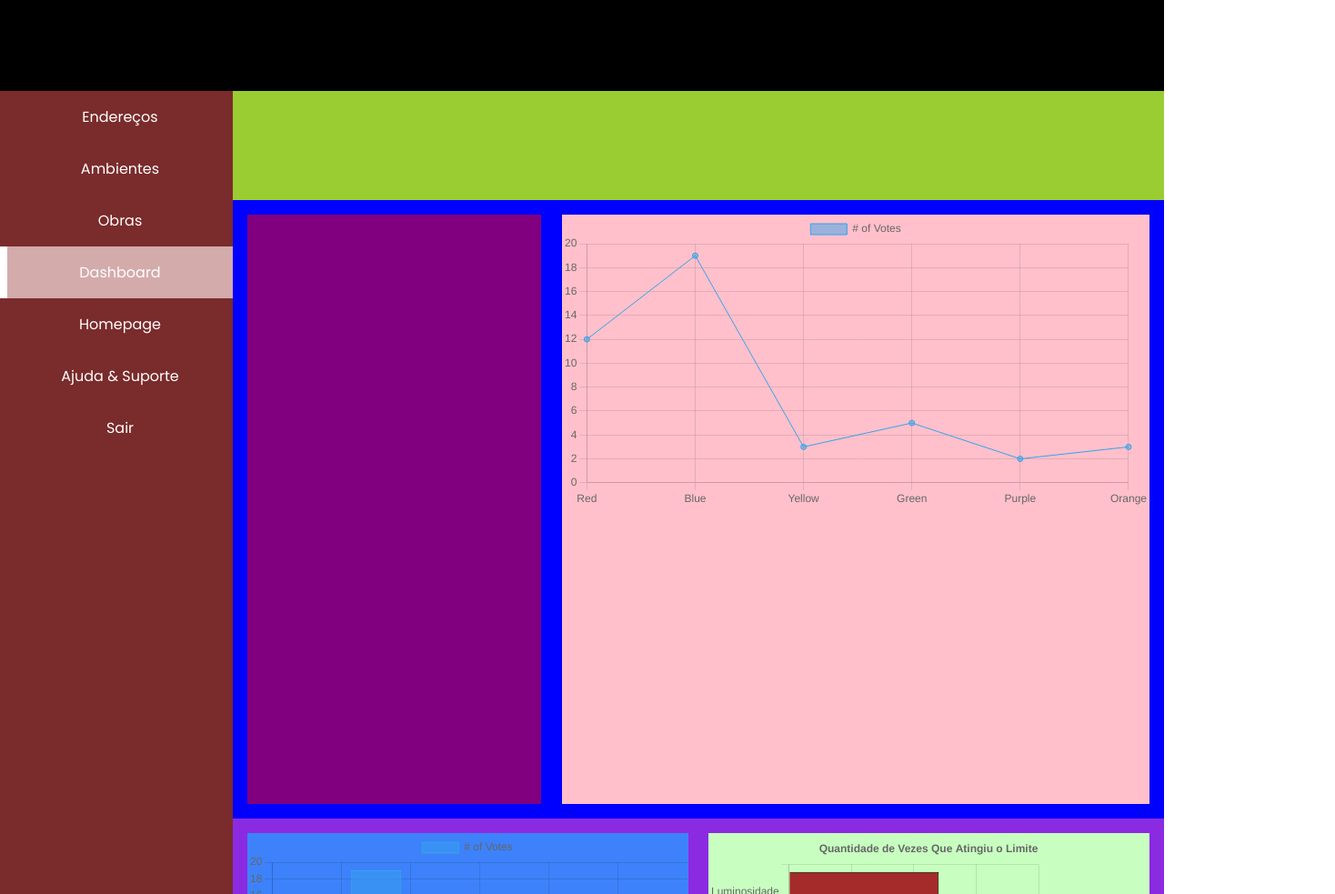
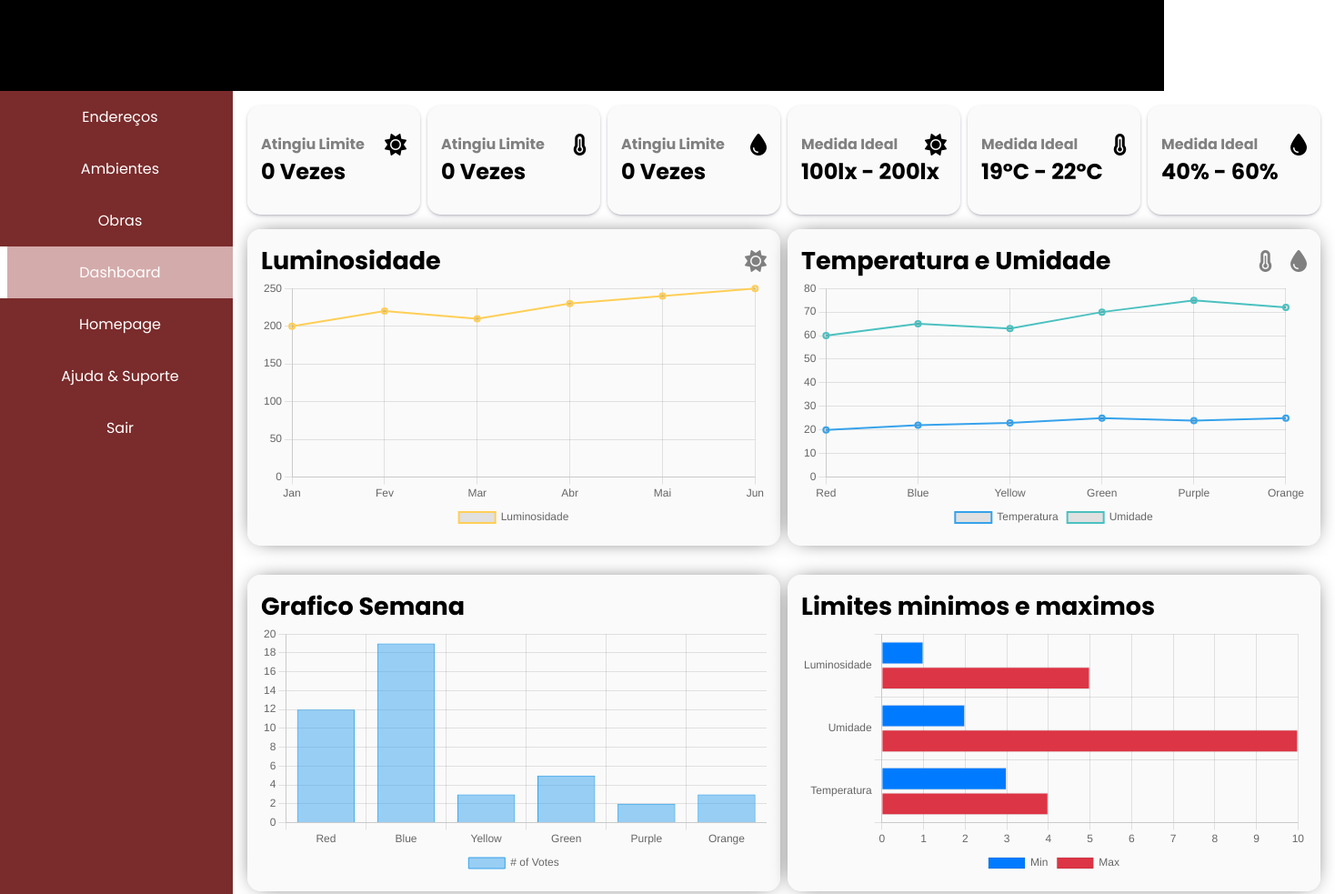
Before and after one commit to Projects-Joao/sptech_infinityart, a website: page public/dashboard.html in a window 1280 px wide. Shown: the top 983 px of the page at 91% size, 1468 px wide, since content can reach past the window. Drawn offline with nearby package versions, Linux system fonts and the light colour scheme.

Commit message:
Git backup

```diff
--- a/app.js
+++ b/app.js
@@ -21,6 +21,7 @@ var avisosRouter = require("./src/routes/avisos");
 var enderecoRouter = require("./src/routes/enderecos");
 var ambientesRouter = require("./src/routes/ambientes");
 var obrasRouter = require ("./src/routes/obras");
+var dashboardRouter = require ("./src/routes/dashboard");
 
 app.use(express.json());
 app.use(express.urlencoded({ extended: false }));
@@ -34,6 +35,7 @@ app.use("/avisos", avisosRouter);
 app.use("/enderecos", enderecoRouter);
 app.use("/ambientes", ambientesRouter);
 app.use("/obras", obrasRouter);
+app.use("/dashboard", dashboardRouter);
 
 app.listen(PORTA_APP, function () {
     console.log(`
--- a/public/css/dashboard.css
+++ b/public/css/dashboard.css
@@ -16,13 +16,12 @@ header {
 
 .dashboard{
     display: flex;
-    flex-direction: row;
     width: 100%;
-    height: 100vh;
+    min-height: 100vh;
 }
 
 .menu-lateral {
-    height: 160%;
+    height: auto;
     width: 20vw;
     background-color: rgb(122, 43, 43);
 }
@@ -67,7 +66,7 @@ li:active {
 .graficos {
     width: 100%;
     height: 100%;
-    background-color: #f4f4f4;
+    /* background-color: #f4f4f4; */
 }
 
 .grid-kpi {
@@ -75,41 +74,103 @@ li:active {
     grid-template-columns: auto auto auto auto auto auto;
     grid-template-rows: auto;
     width: 100%;
-    height: 15%;
-    background-color: yellowgreen;
+    height: 120px;
+    column-gap: 8px;
+    margin-top: 1rem;
+    padding: 0 1rem 0 1rem;
+    justify-content: space-between;
+}
+.graficos .chart-title {
+    display: flex;
+    width: 100%;
+    justify-content: space-between;
+    align-items: center;
+    font-size: 18px;
+}
+.graficos .chart-title i{
+    font-size: 24px;
+    color: #808080;
+}
+.chart-title .icon {
+    display: flex;
+    gap: 20px;
+}
+.grid-kpi .kpi {
+    display: flex;
+    flex-direction: column;
+    justify-content: center;
+    width: 190px;
+    height: 100%;
+    padding: 15px;
+    background: #fafafafa;
+    border-radius: 15px;
+    box-shadow: rgba(50, 50, 93, 0.25) 0px 2px 5px -1px, rgba(0, 0, 0, 0.3) 0px 1px 3px -1px;
+    overflow: hidden;
+}
+.grid-kpi .kpi .title {
+    width: 100%;
+    display: flex;
+    justify-content: space-between;
+    align-items: center;
+    color: #808080;
+}
+.grid-kpi .kpi .title h2 {
+    font-size: 16px;
+}
+.grid-kpi .kpi .title i {
+    font-size: 24px;
+    color: black;
+}
+.grid-kpi .kpi .value {
+    display: flex;
+    justify-content: space-between;
+    align-items: center;
+    font-size: 16px;
+    color: black;
+    text-align: center;
 }
 
 .metricas-graficos {
     width: 100%;
     height: 85%;
-    background-color: blue;
 }
 
 .grid-metricas-graficos {
     width: 100%;
     height: 100%;
     display: grid;
-    grid-template-columns: 1fr 2fr;
-    gap: 1.4rem;
+    grid-template-columns: 1fr 1fr;
+    gap: 0.5rem;
     padding: 1rem;
+}
+
+.dashboard .card-template {
+    padding: 15px;
+    background: #fafafafa;
+    border-radius: 15px;
+    box-shadow: 0px 0px 24px -10px;
+    overflow: hidden;
 }
 
 .metricas{
     width: 100%;
     height: 100%;
-    background-color: purple;
+    padding: 15px;
+    background: #fafafafa;
+    border-radius: 15px;
+    box-shadow: 0px 0px 24px -10px
 }
 
 .graficos-dash{
     width: 100%;
     height: 100%;
-    background-color: pink;
+
 }
 
 .graficos-semana-estado {
     width: 100%;
     height: 60%;
-    background-color: blueviolet;
+    /* background-color: blueviolet; */
 }
 
 .grid-semana-estado {
@@ -117,14 +178,13 @@ li:active {
     height: 100%;
     display: grid;
     grid-template-columns: 1fr 1fr;
-    gap: 1.4rem;
+    gap: .5rem;
     padding: 1rem;
 }
 
 .grafico-semana {
     width: 100%;
     height: 100%;
-    background-color: rgb(61, 130, 250);
 }
 
 .grafico-estado {
@@ -132,129 +192,5 @@ li:active {
     height: 100%;
     justify-content: center;
     align-items: center;
-    background-color: rgb(200, 255, 192);
+    /* background-color: rgb(200, 255, 192); */
 }
-
-/*
-.alertas_kpi {
-    width: 20px;
-    height: 20px;
-
-
-}
-
-.sectionObras {
-    display: flex;
-    justify-content: space-around;
-    align-items: center;
-
-    width: 100%;
-    height: 400px;
-
-
-}
-
-.containerDescObra {
-    background-color: white;
-    display: flex;
-    justify-content: center;
-    align-items: start;
-
-    padding-top: 10px;
-    width: 250px;
-    height: 340px;
-
-    border-radius: 10px;
-    box-shadow: 0px 4px 4px  rgba(0, 0, 0, 0.25);
-
-}
-
-.containerMetricas {
-    background-color: white;
-    display: flex;
-    justify-content: center;
-    align-items: start;
-
-    padding-top: 10px;
-    width: 250px;
-    height: 340px;
-
-    border-radius: 10px;
-    box-shadow: 0px 4px 4px  rgba(0, 0, 0, 0.25);
-}
-
-.titulo_metrica{
-    color: black;
-    font-size: 20px;
-    font-weight: bold;
-    font-family: Verdana, Geneva, Tahoma, sans-serif;
-
-}
-
-
-.Obras {
-
-    width: 180px;
-    height: 180px;
-
-    border-radius: 5px;
-}
-
-.mainContainer {
-    background-color: white;
-    display: flex;
-    width: 700px;
-    height: 350px;
-
-    border-radius: 10px;
-    box-shadow: 0px 4px 4px  rgba(0, 0, 0, 0.25);
-
-
-}
-
-.section_MinMax {
-    display: flex;
-    flex-direction: column;
-    justify-content: center;
-    align-items: center;
-    gap: 25px;
-    width: 100%;
-    height: 350px;
-}
-
-.container_GraficosMinMax {
-    display: flex;
-    flex-direction: row;
-    gap: 180px;
-
-}
-
-.fraseIndicadora_minMax {
-    color: black;
-    font-size: 25px;
-    font-weight: bold;
-    font-family: Verdana, Geneva, Tahoma, sans-serif;
-}
-
-.container_tituloGrafico {
-    display: flex;
-    flex-direction: column;
-    gap: 10px;
-}
-
-.titulo_grafico {
-    color: black;
-    font-size: 20px;
-    font-weight: bold;
-    font-family: Verdana, Geneva, Tahoma, sans-serif;
-}
-
-.grafico_minMax {
-    background-color: white;
-    width: 300px;
-    height: 250px;
-
-    border-radius: 10px;
-    box-shadow: 0px 4px 4px  rgba(0, 0, 0, 0.25);
-
-} */
--- a/public/dashboard.html
+++ b/public/dashboard.html
@@ -5,14 +5,11 @@
   <meta charset="UTF-8" />
   <meta name="viewport" content="width=device-width, initial-scale=1.0" />
   <title>Dashboard</title>
-  <link
-      rel="shortcut icon"
-      href="assets/icon/favicon.ico"
-      type="image/x-icon"
-    />
+  <link rel="shortcut icon" href="assets/icon/favicon.ico" type="image/x-icon" />
   <link rel="stylesheet" href="css/dashboard.css" />
 </head>
 
+<script src="https://kit.fontawesome.com/64ceb195cd.js" crossorigin="anonymous"></script>
 <script src="https://cdn.jsdelivr.net/npm/chart.js"></script>
 
 <body>
@@ -58,58 +55,130 @@
     <section class="graficos">
 
       <div class="grid-kpi">
+        <!-- Luminosidade -->
+        <div class="kpi">
+          <div class="title">
+            <h2>Atingiu Limite</h2>
+            <i class="fa-solid fa-sun"></i>
+          </div>
+          <div class="value">
+            <h2><span id="lux">0</span> Vezes</h2>
+          </div>
+        </div>
 
-        <div class="kpis">
+        <!-- Temperatura -->
+        <div class="kpi">
+          <div class="title">
+            <h2>Atingiu Limite</h2>
+            <i class="fa-solid fa-temperature-three-quarters"></i>
+          </div>
+          <div class="value">
+            <h2><span id="lux">0</span> Vezes</h2>
+          </div>
+        </div>
 
-          <div class="kpi"></div>
-          <div class="kpi"></div>
-          <div class="kpi"></div>
-          <div class="kpi"></div>
-          <div class="kpi"></div>
-          <div class="kpi"></div>
+        <!-- Umidade -->
+        <div class="kpi">
+          <div class="title">
+            <h2>Atingiu Limite</h2>
+            <i class="fa-solid fa-droplet"></i>
+          </div>
+          <div class="value">
+            <h2><span id="lux">0</span> Vezes</h2>
+          </div>
+        </div>
 
+        <!-- Medida Luz -->
+        <div class="kpi">
+          <div class="title">
+            <h2>Medida Ideal</h2>
+            <i class="fa-solid fa-sun"></i>
+          </div>
+          <div class="value">
+            <h2>100lx - 200lx</h2>
+          </div>
+        </div>
+
+        <!-- Medida Temperatura -->
+        <div class="kpi">
+          <div class="title">
+            <h2>Medida Ideal</h2>
+            <i class="fa-solid fa-temperature-three-quarters"></i>
+          </div>
+          <div class="value">
+            <h2>19ºC - 22ºC</h2>
+          </div>
+        </div>
+
+        <!-- Medida Umidade -->
+        <div class="kpi">
+          <div class="title">
+            <h2>Medida Ideal</h2>
+            <i class="fa-solid fa-droplet"></i>
+          </div>
+          <div class="value">
+            <h2>40% - 60%</h2>
+          </div>
         </div>
 
       </div>
+
+
+
 
       <div class="metricas-graficos">
 
         <div class="grid-metricas-graficos">
 
-          <div class="metricas">
-            <div class="infoMetricas"></div>
-          </div>
 
-          <div class="graficos-dash">
+          <!-- Grafico Luz -->
+          <div class="card-template graficos-dash">
+            <div class="chart-title">
+              <h2>Luminosidade</h2>
+              <i class="fa-solid fa-sun"></i>
+            </div>
             <div class="graficoMedidas">
-              <canvas id="graficos-dash"></canvas>
+              <canvas id="graficoLDR"></canvas>
             </div>
           </div>
 
+          <!-- Grafico Temperatura e Umidade -->
+          <div class="card-template graficos-dash">
+            <div class="chart-title">
+              <h2>Temperatura e Umidade</h2>
+              <div class="icon">
+                <i class="fa-solid fa-temperature-three-quarters"></i>
+                <i class="fa-solid fa-droplet"></i>
+              </div>
+            </div>
+            <div class="graficoMedidas">
+              <canvas id="graficoDHT"></canvas>
+            </div>
+          </div>
         </div>
-
       </div>
 
       <div class="graficos-semana-estado">
-
         <div class="grid-semana-estado">
-
           <div class="grafico-semana">
-
-            <div class="graficoSemana">
+            <div class="card-template graficoSemana">
+              <div class="chart-title">
+                <h2>Grafico Semana</h2>
+              </div>
               <canvas id="grafico-semana"></canvas>
             </div>
           </div>
-
-          <div class="grafico-estado">
-            <div class="graficoEstado">
+          <div class="card-template grafico-estado">
+            <div class="chart-title">
+              <h2>Limites minimos e maximos</h2>
+            </div>
+            <div class=" graficoEstado">
               <canvas id="graficoEstado"></canvas>
             </div>
           </div>
+        </div>
+      </div>
 
-        </div>
-
-      </div>
 
     </section>
   </div>
@@ -119,24 +188,67 @@
 </html>
 
 <script>
-  const graficoDash = document.getElementById('graficos-dash');
+  const graficoDHT = document.getElementById('graficoDHT');
+  const graficoLDR = document.getElementById('graficoLDR');
 
-  new Chart(graficoDash, {
+  new Chart(graficoDHT, {
     type: 'line',
     data: {
       labels: ['Red', 'Blue', 'Yellow', 'Green', 'Purple', 'Orange'],
+      datasets: [
+        {
+          label: 'Temperatura',
+          data: [20, 22, 23, 25, 24, 25],
+          borderColor: 'rgba(54, 162, 235, 1)',
+          borderWidth: 2,
+          fill: false,
+        },
+        {
+          label: 'Umidade',
+          data: [60, 65, 63, 70, 75, 72],
+          borderColor: 'rgba(75, 192, 192, 1)',
+          borderWidth: 2,
+          fill: false,
+        }
+      ]
+    },
+    options: {
+      plugins: {
+        legend: {
+          position: 'bottom'
+        },
+      },
+      scales: {
+        y: {
+          beginAtZero: true,
+        }
+      }
+    }
+  });
+
+  new Chart(graficoLDR, {
+    type: 'line',
+    data: {
+      labels: ['Jan', 'Fev', 'Mar', 'Abr', 'Mai', 'Jun'],
       datasets: [{
-        label: '# of Votes',
-        data: [12, 19, 3, 5, 2, 3],
-        borderWidth: 1
+        label: 'Luminosidade',
+        data: [200, 220, 210, 230, 240, 250], // Valores de luminosidade
+        borderColor: 'rgba(255, 206, 86, 1)', // Cor da linha
+        borderWidth: 2,
+        fill: false // Sem preenchimento
       }]
     },
     options: {
+      plugins: {
+        legend: {
+          position: 'bottom',
+        },
+      },
       scales: {
         y: {
-          beginAtZero: true
-        }
-      }
+          beginAtZero: true,
+        },
+      },
     }
   });
 
@@ -153,6 +265,11 @@
       }]
     },
     options: {
+      plugins: {
+        legend: {
+          position: 'bottom',
+        },
+      },
       scales: {
         y: {
           beginAtZero: true
@@ -169,11 +286,18 @@
       labels: ['Luminosidade', 'Umidade', 'Temperatura'],
       datasets: [
         {
-          label: 'Qtd Limites',
-          data: [12, 19, 3],
-        borderWidth: 1,
-        borderColor: 'darkbrown',
-        backgroundColor: 'brown',
+          label: 'Min',
+          data: [1, 2, 3],
+          borderWidth: 1,
+          // borderColor: 'black',
+          backgroundColor: '#007bff',
+        },
+        {
+          label: 'Max',
+          data: [5, 10, 4],
+          borderWidth: 1,
+          // borderColor: 'black',
+          backgroundColor: '#dc3545',
         },
       ]
     },
@@ -187,12 +311,8 @@
       responsive: true,
       plugins: {
         legend: {
-          position: 'right',
+          position: 'bottom',
         },
-        title: {
-          display: true,
-          text: 'Quantidade de Vezes Que Atingiu o Limite'
-        }
       }
     },
   });
```
Also changed, not shown: public/js/dashboard.js (added, +63 -0 lines), public/js/obras.js (+8 -2 lines), src/controllers/dashboardController.js (added, +57 -0 lines), src/models/dashboardModel.js (added, +25 -0 lines), src/routes/dashboard.js (added, +14 -0 lines).
